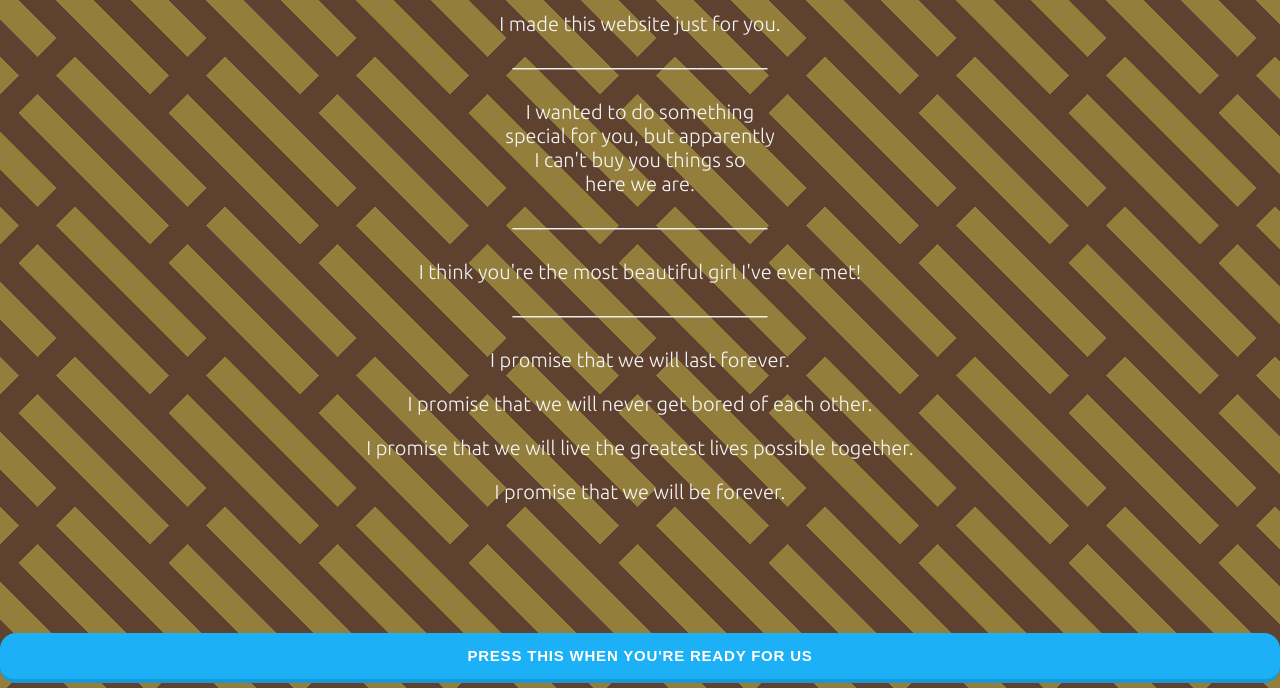
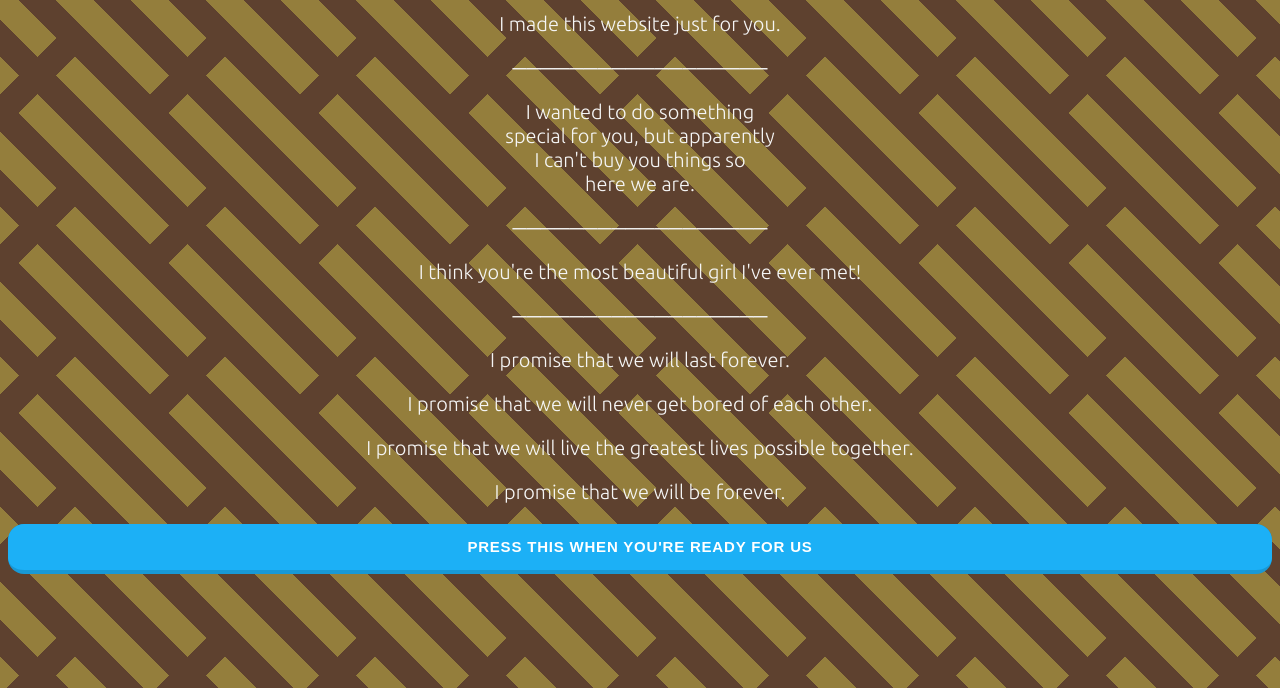
Before and after one commit to WilliamEvesSideAccount/WilliamEvesSideAccount.github.io, a plain HTML site: page index.html in a window 1280 px wide. Shown: the part 112-800 px from the top of the page. Drawn offline with Linux system fonts and the light colour scheme.

Commit message:
Update style.css

```diff
--- a/style.css
+++ b/style.css
@@ -41,9 +41,7 @@ button{
 }
 
 .button-19 {
-    position: absolute;
-    bottom: 5px;
-    left: 0px;
+    position: relative;
   appearance: button;
   background-color: #1899D6;
   border: solid transparent;
```
